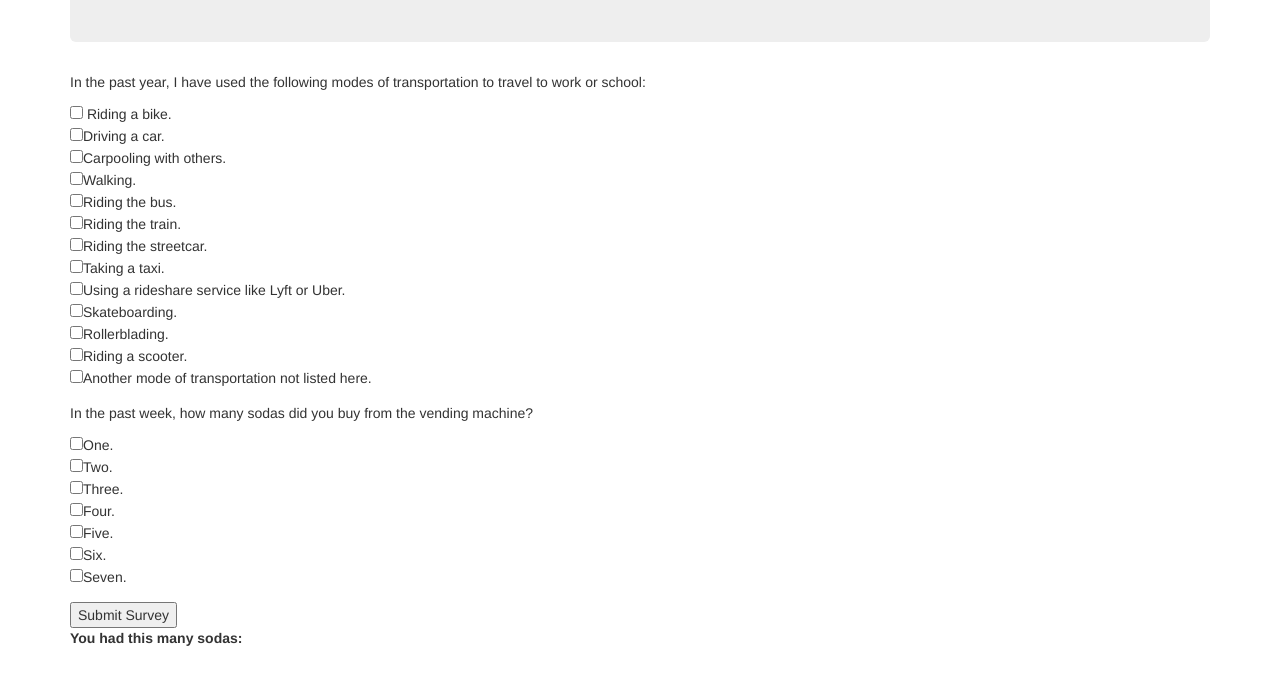
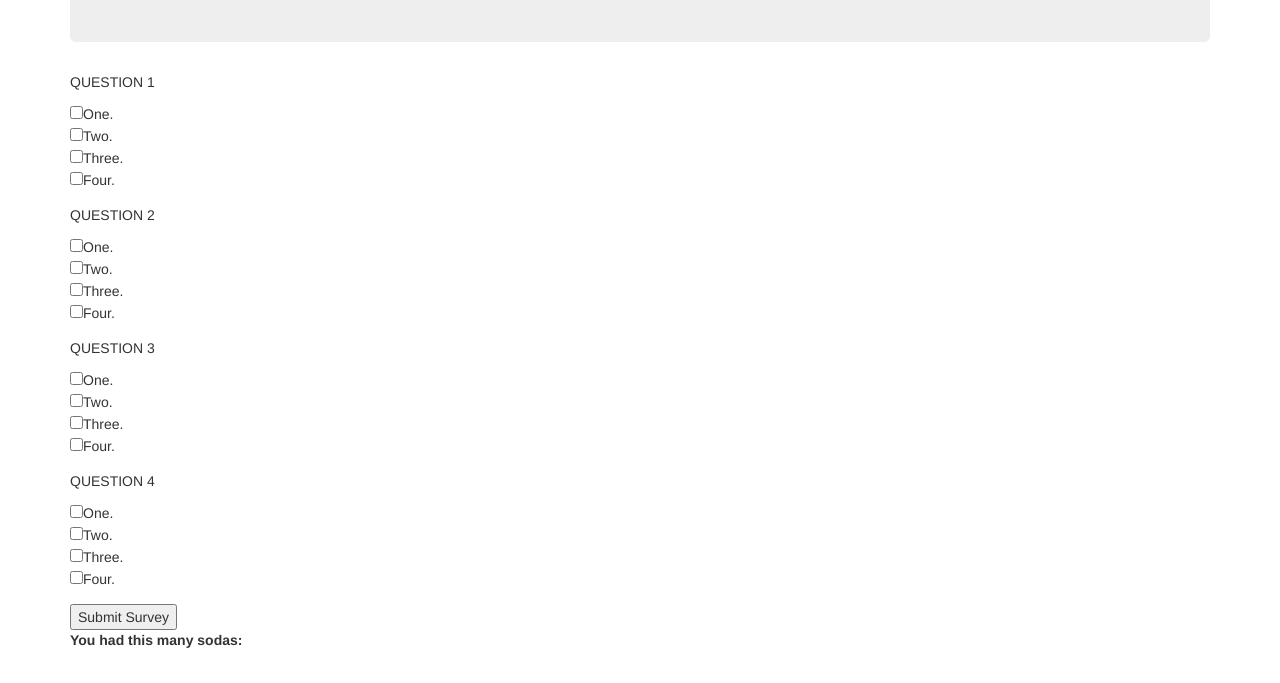
Before and after one commit to JamesBlocker/factorialIntro, a plain HTML site: page index.html in a window 1280 px wide. Shown: the part 117-800 px from the top of the page. Drawn offline with nearby package versions, Linux system fonts and the light colour scheme.

Commit message:
Create project. Add initial html.

```diff
--- a/index.html
+++ b/index.html
@@ -6,40 +6,45 @@
     <script src="js/jquery-3.2.1.js"></script>
     <script src="js/scripts.js"></script>
     <meta charset="utf-8">
-    <title>Transportation</title>
+    <title>Personality</title>
   </head>
   <body>
     <div class="container">
       <div class="jumbotron">
-        <h2>Transportation Survey</h2>
+        <h2>Personality Quiz</h2>
       </div>
-      <form id="transportation_survey">
-        <div class="form-group">
-          <p>In the past year, I have used the following modes of transportation to travel to work or school:</p>
-          <input type="checkbox" name="work-transportation" value="bike"> Riding a bike.<br>
-          <input type="checkbox" name="work-transportation" value="car">Driving a car.<br>
-          <input type="checkbox" name="work-transportation" value="carpool">Carpooling with others.<br>
-          <input type="checkbox" name="work-transportation" value="walk">Walking.<br>
-          <input type="checkbox" name="work-transportation" value="bus">Riding the bus.<br>
-          <input type="checkbox" name="work-transportation" value="train">Riding the train.<br>
-          <input type="checkbox" name="work-transportation" value="streetcar">Riding the streetcar.<br>
-          <input type="checkbox" name="work-transportation" value="taxi">Taking a taxi.<br>
-          <input type="checkbox" name="work-transportation" value="rideshare">Using a rideshare service like Lyft or Uber.<br>
-          <input type="checkbox" name="work-transportation" value="skateboard">Skateboarding.<br>
-          <input type="checkbox" name="work-transportation" value="rollerblade">Rollerblading.<br>
-          <input type="checkbox" name="work-transportation" value="scooter">Riding a scooter.<br>
-          <input type="checkbox" name="work-transportation" value="other">Another mode of transportation not listed here.<br>
-        </div>
+      <form id="personality-quiz">
 
         <div class="form-group">
-          <p>In the past week, how many sodas did you buy from the vending machine?</p>
+          <p>QUESTION 1</p>
           <input type="checkbox" name="soda-number" value="1">One.<br>
           <input type="checkbox" name="soda-number" value="2">Two.<br>
           <input type="checkbox" name="soda-number" value="3">Three.<br>
           <input type="checkbox" name="soda-number" value="4">Four.<br>
-          <input type="checkbox" name="soda-number" value="5">Five.<br>
-          <input type="checkbox" name="soda-number" value="6">Six.<br>
-          <input type="checkbox" name="soda-number" value="7">Seven.<br>
+        </div>
+
+        <div class="form-group">
+          <p>QUESTION 2</p>
+          <input type="checkbox" name="soda-number" value="1">One.<br>
+          <input type="checkbox" name="soda-number" value="2">Two.<br>
+          <input type="checkbox" name="soda-number" value="3">Three.<br>
+          <input type="checkbox" name="soda-number" value="4">Four.<br>
+        </div>
+
+        <div class="form-group">
+          <p>QUESTION 3</p>
+          <input type="checkbox" name="soda-number" value="1">One.<br>
+          <input type="checkbox" name="soda-number" value="2">Two.<br>
+          <input type="checkbox" name="soda-number" value="3">Three.<br>
+          <input type="checkbox" name="soda-number" value="4">Four.<br>
+        </div>
+
+        <div class="form-group">
+          <p>QUESTION 4</p>
+          <input type="checkbox" name="soda-number" value="1">One.<br>
+          <input type="checkbox" name="soda-number" value="2">Two.<br>
+          <input type="checkbox" name="soda-number" value="3">Three.<br>
+          <input type="checkbox" name="soda-number" value="4">Four.<br>
         </div>
 
        <button type="submit">Submit Survey</button>
```
